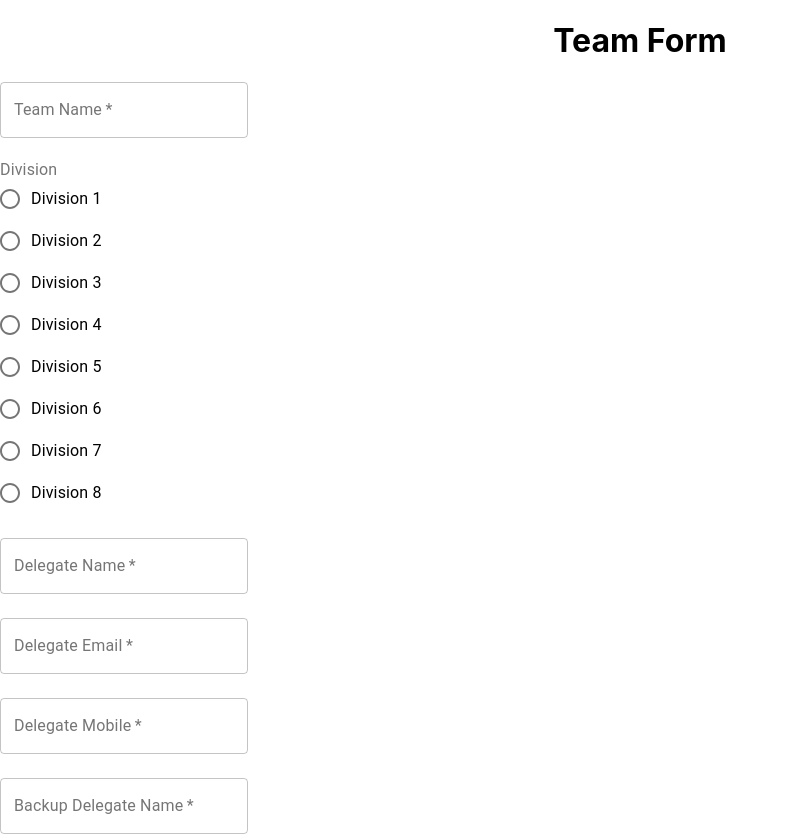
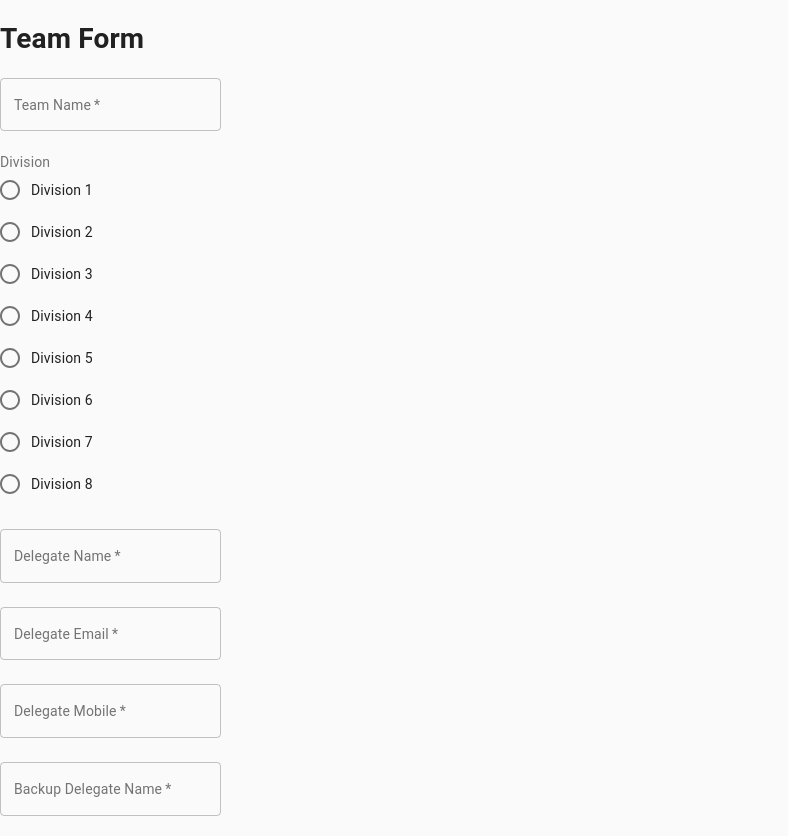
Before and after one commit to jeffreyquan/formik-example, a React (Create React App) app: page / in a window 1280 px wide. Shown: the top 836 px of the page, without its empty margins (0-788 px from the left). Built offline with nearby package versions, Linux system fonts and the light colour scheme.

Commit message:
added Material Ui theme

```diff
--- a/src/App.tsx
+++ b/src/App.tsx
@@ -1,11 +1,14 @@
-import "./App.css";
+import { ThemeProvider } from "@material-ui/styles";
+import CssBaseline from "@material-ui/core/CssBaseline";
 import { TeamForm } from "./components/TeamForm";
+import { theme } from "./theme";
 
 function App() {
   return (
-    <div className="App">
+    <ThemeProvider theme={theme}>
+      <CssBaseline />
       <TeamForm />
-    </div>
+    </ThemeProvider>
   );
 }
 
--- /dev/null
+++ b/src/theme.tsx
@@ -0,0 +1,42 @@
+import { createMuiTheme } from "@material-ui/core/styles";
+
+// https://type-scale.com/
+// Base size - 10px, Scale - 1.250 Major Third
+export const theme = createMuiTheme({
+  typography: {
+    htmlFontSize: 10,
+    h1: {
+      fontSize: "1.953rem",
+    },
+    h2: {
+      fontSize: "1.563rem",
+    },
+    h3: {
+      fontSize: "1.25rem",
+    },
+    h4: {
+      fontSize: "1rem",
+    },
+    h5: {
+      fontSize: "0.8rem",
+    },
+    h6: {
+      fontSize: "0.64rem",
+    },
+    body1: {
+      fontSize: "1.4rem",
+    },
+    body2: {
+      fontSize: "1.4rem",
+    },
+  },
+  overrides: {
+    MuiCssBaseline: {
+      "@global": {
+        html: {
+          fontSize: "62.5%",
+        },
+      },
+    },
+  },
+});
```
